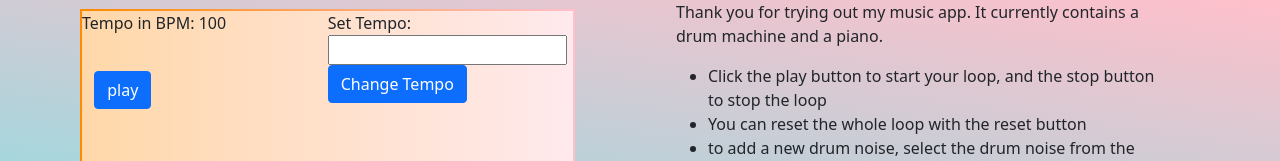
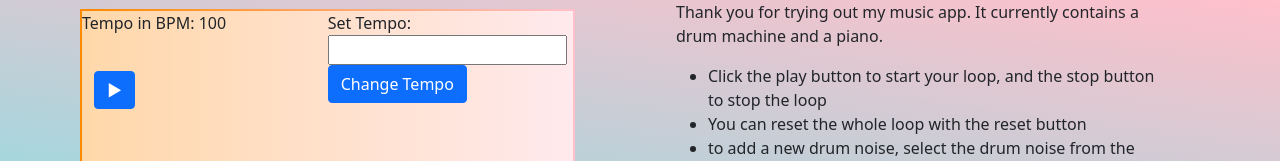
Before and after one commit to professional-pigeon/react-music-app, a React (Create React App) app: page / in a window 1280 px wide. Shown: the top 161 px of the page. Built offline with nearby package versions, Linux system fonts and the light colour scheme; no server answers.

Commit message:
add play symbol

```diff
--- a/src/components/App.css
+++ b/src/components/App.css
@@ -84,6 +84,7 @@ body {
 #stop-icon {
   position: relative;
   margin: 20px 2.5% 20px 2.5%;
+  color: white;
 }
 #tempo-form {
   position: absolute;
--- a/src/components/Player.js
+++ b/src/components/Player.js
@@ -10,7 +10,7 @@ function Player(props) {
     props.setNewTempo(newTempo);
   }
 
-  let displayButton = (props.intervalID[0] !== undefined ? <Button id="stop-icon" onClick={() => props.stop(props.intervalID)}>Stop music</Button> : <Button id="play-icon" onClick={() => props.play(props.playInstrument, props.playPiano, props.useTempo)}>play</Button> )
+  let displayButton = (props.intervalID[0] !== undefined ? <Button id="stop-icon" onClick={() => props.stop(props.intervalID)}>{'\u25A1'}</Button> : <Button id="play-icon" onClick={() => props.play(props.playInstrument, props.playPiano, props.useTempo)}>▶</Button> )
 
   return (
     <div id="player">
```
